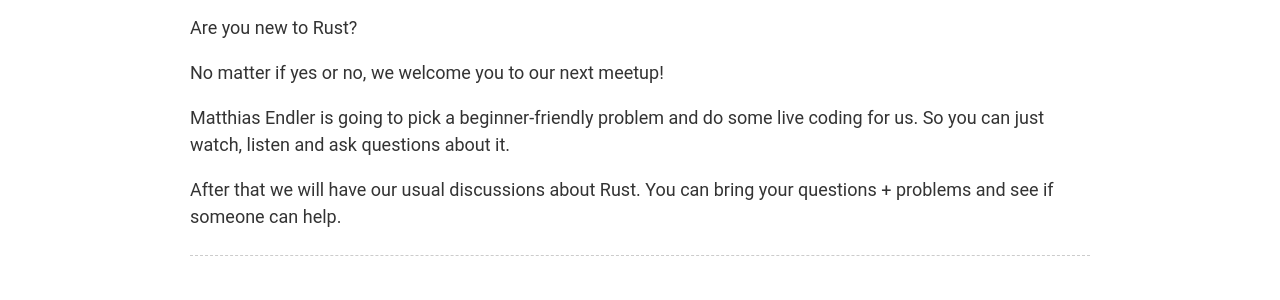
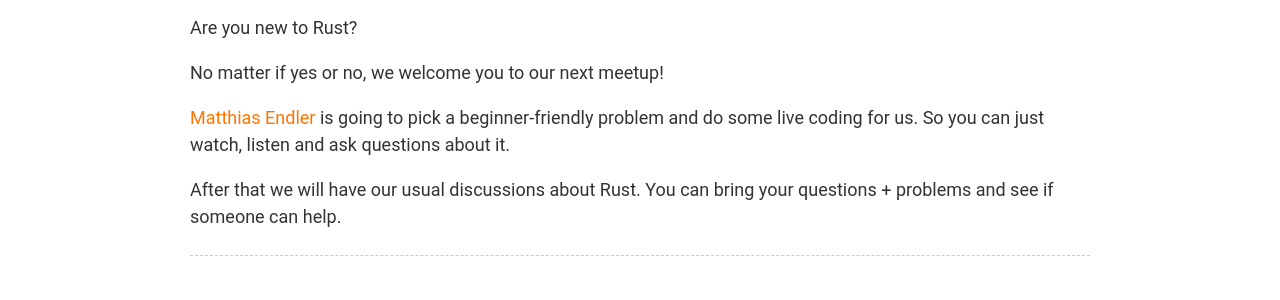
Before and after one commit to Rustaceans/rust-cologne, a Jekyll site: the page built from _posts/2017-07-05-live-coding.md, in a window 1280 px wide. Shown: the part 283-583 px from the top of the page. Built offline with Jekyll 4.4.1, drawn with Linux system fonts in a browser that asks for light colours; some of the changed lines change nothing that is shown.

```diff
--- a/_posts/2017-07-05-live-coding.md
+++ b/_posts/2017-07-05-live-coding.md
@@ -18,9 +18,11 @@
 
 No matter if yes or no, we welcome you to our next meetup!
 
-Matthias Endler is going to pick a beginner-friendly problem
+[Matthias Endler][mre] is going to pick a beginner-friendly problem
 and do some live coding for us. So you can just watch, listen
 and ask questions about it.
+
+[mre]: https://github.com/mre
 
 After that we will have our usual discussions about Rust. You
 can bring your questions + problems and see if someone can help.
```
